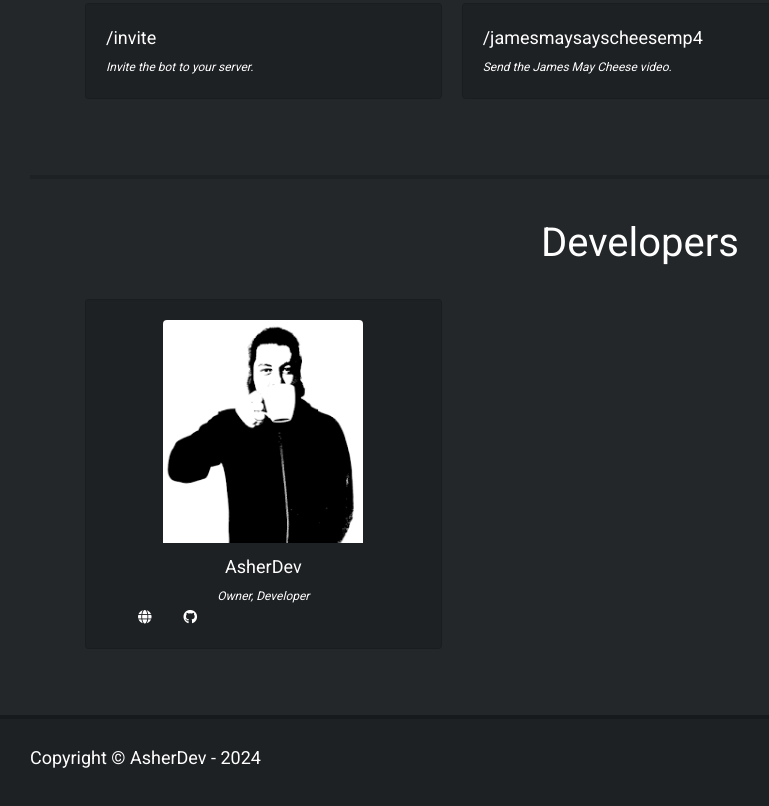
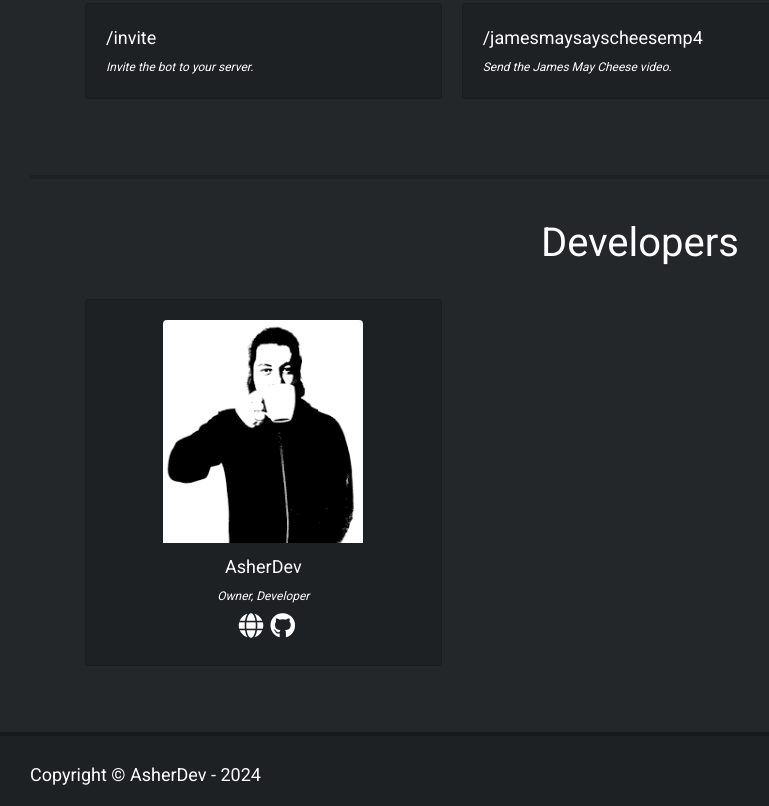
Before and after one commit to Asher1and0/bot, a plain HTML site: page index.html in a window 1280 px wide. Shown: the part 788-1594 px from the top of the page, without its empty margins (0-769 px from the left). Drawn offline with nearby package versions, Linux system fonts and the light colour scheme.

Commit message:
Update style.css

```diff
--- a/style.css
+++ b/style.css
@@ -7,9 +7,13 @@ body {
 
 .flex {
   display: flex;
-  gap: 2rem;
+  justify-content: center;
+  zoom: 181%;
 }
 
+.flex a {
+  margin: 0 2px;
+}
 .container-fluid {
   border-bottom: 4px solid #171A1C;
 }
```
